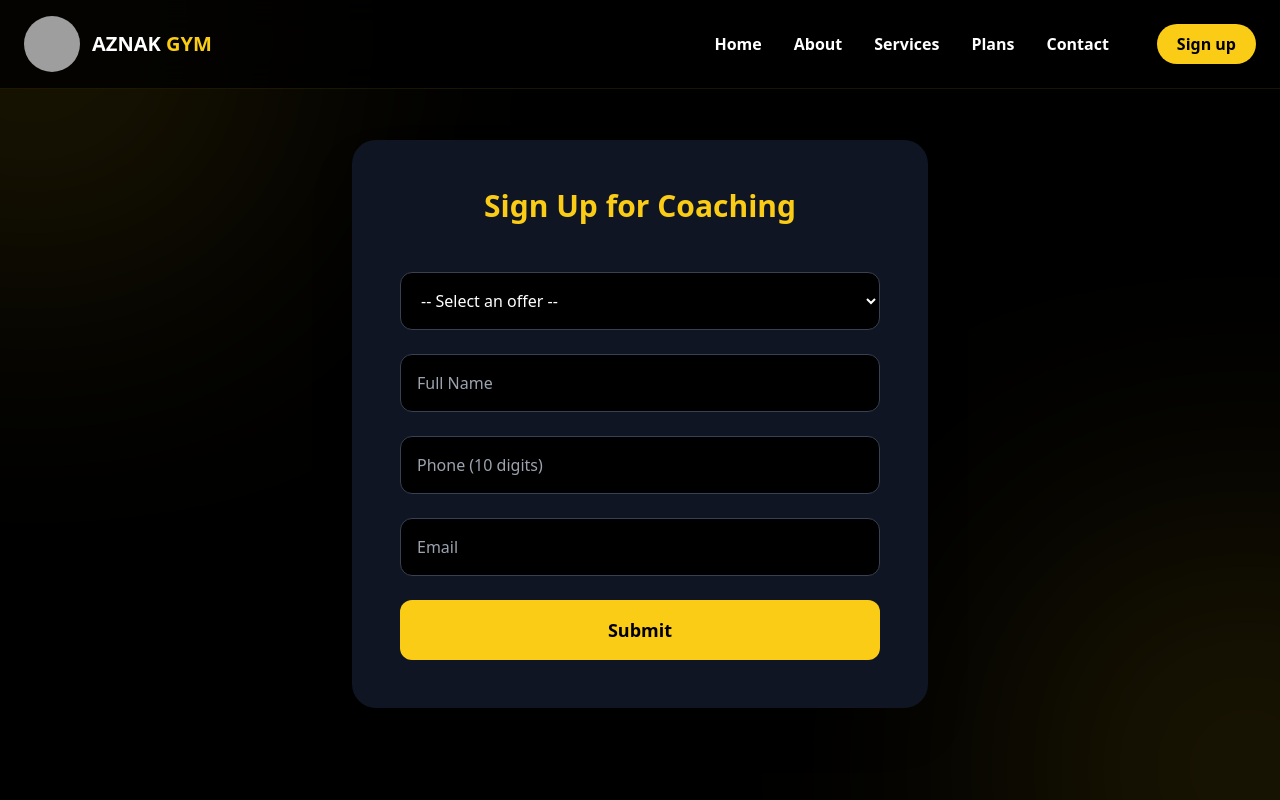
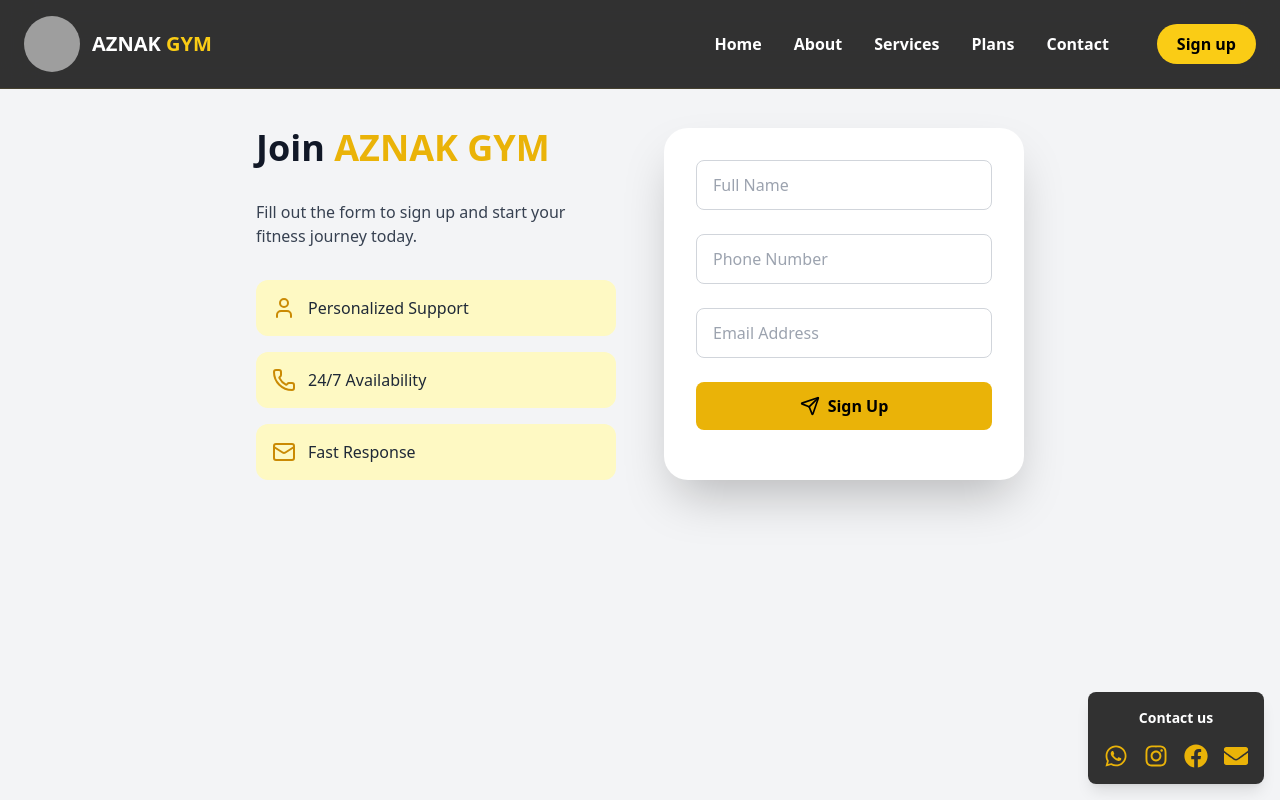
Before and after one commit to aandersonruth2-code/gym-website, a React (Vite) app: page /restricted1 in a window 1280 px wide. Shown: the top 800 px of the page. Built offline with nearby package versions, Linux system fonts and the light colour scheme; grey boxes are pictures that could not be loaded.

Commit message:
Fix  project

```diff
--- a/src/components/Navbar.jsx
+++ b/src/components/Navbar.jsx
@@ -14,7 +14,7 @@ export default function Navbar() {
     { name: "About", route: "/aboutus" },
     { name: "Services", route: "/services" },
     { name: "Plans", id: "pricing" },
-    { name: "Contact", id: "contact" },
+    { name: "Contact", route: "/Restricted1" },
   ];
 
   const handleClick = (item) => {
--- a/src/components/Pricing.jsx
+++ b/src/components/Pricing.jsx
@@ -1,45 +1,14 @@
 import { motion } from "framer-motion";
-
-const plans = [
-  {
-    title: "1 Month",
-    price: "250 MAD",
-    note: "Flexible & Short Term",
-    features: [
-      "Full Gym Access",
-      "Men / Women Schedule",
-      "Locker Room",
-      "Basic Support",
-    ],
-  },
-  {
-    title: "1 Year",
-    price: "2200 MAD",
-    note: "Maximum Results",
-    popular: true,
-    features: [
-      "Unlimited Gym Access",
-      "Men / Women Schedule",
-      "Locker Room",
-      "Personal Coach Guidance",
-      "Nutrition Advice",
-    ],
-  },
-  {
-    title: "6 Months",
-    price: "1200 MAD",
-    note: "Best Value",
-    features: [
-      "Unlimited Gym Access",
-      "Men / Women Schedule",
-      "Locker Room",
-      "Coach Assistance",
-      "Free Fitness Assessment",
-    ],
-  },
-];
+import { pricingData } from "../data/pricingdata";
+import { useNavigate } from "react-router-dom";
 
 export default function Pricing() {
+  const navigate = useNavigate();
+
+  const handleSignup = (planTitle) => {
+    navigate(`/restricted1?offer=${encodeURIComponent(planTitle)}`);
+  };
+
   return (
     <section id="pricing" className="bg-black text-white py-24 px-6 overflow-hidden">
       <div className="max-w-7xl mx-auto">
@@ -53,20 +22,22 @@ export default function Pricing() {
           className="text-center mb-16"
         >
           <h4 className="text-yellow-400 uppercase tracking-widest font-semibold mb-3">
-            Membership Plans
+            {pricingData.title.small}
           </h4>
+
           <h2 className="text-4xl md:text-5xl font-extrabold">
             Choose Your <span className="text-yellow-400">Duration</span>
           </h2>
+
           <p className="text-gray-400 mt-4 max-w-xl mx-auto">
-            Simple and transparent pricing with no hidden fees.
+            {pricingData.title.description}
           </p>
         </motion.div>
 
         {/* PRICING CARDS */}
         <div className="grid grid-cols-1 md:grid-cols-3 gap-10">
 
-          {plans.map((plan, index) => (
+          {pricingData.plans.map((plan, index) => (
             <motion.div
               key={index}
               initial={{ opacity: 0, y: 40 }}
@@ -77,7 +48,7 @@ export default function Pricing() {
                 ${plan.popular ? "border-yellow-400" : "border-yellow-400/20"}
               `}
             >
-              {/* POPULAR BADGE */}
+              {/* MOST POPULAR */}
               {plan.popular && (
                 <span className="absolute -top-4 left-1/2 -translate-x-1/2 bg-yellow-400 text-black text-sm font-semibold px-4 py-1 rounded-full">
                   Most Popular
@@ -98,7 +69,7 @@ export default function Pricing() {
                 </span>
               </div>
 
-              <ul className="space-y-3 text-gray-400 text-sm">
+              <ul className="space-y-3 text-gray-400 text-sm mb-8">
                 {plan.features.map((feature, i) => (
                   <li key={i} className="flex items-center gap-2">
                     <span className="text-yellow-400">✔</span>
@@ -106,11 +77,26 @@ export default function Pricing() {
                   </li>
                 ))}
               </ul>
+
+              {/* SIGN UP BUTTON */}
+              <motion.button
+                whileHover={{ scale: 1.05 }}
+                whileTap={{ scale: 0.95 }}
+                onClick={() => handleSignup(plan.title)}
+                className={`w-full py-3 rounded-xl font-extrabold transition
+                  ${
+                    plan.popular
+                      ? "bg-yellow-400 text-black hover:bg-yellow-300"
+                      : "border border-yellow-400 text-yellow-400 hover:bg-yellow-400 hover:text-black"
+                  }
+                `}
+              >
+                Sign Up
+              </motion.button>
             </motion.div>
           ))}
 
         </div>
-
       </div>
     </section>
   );
--- /dev/null
+++ b/src/data/pricingdata.js
@@ -0,0 +1,49 @@
+export const pricingData = {
+    title: {
+      small: "Membership Plans",
+      main: "Choose Your Duration",
+      description:
+        "Simple and transparent pricing with no hidden fees.",
+    },
+
+    plans: [
+      {
+        title: "1 Month",
+        price: "250 MAD",
+        note: "Flexible & Short Term",
+        features: [
+          "Full Gym Access",
+          "Men / Women Schedule",
+          "Locker Room",
+          "Basic Support",
+        ],
+      },
+
+      {
+        title: "1 Year",
+        price: "2200 MAD",
+        note: "Maximum Results",
+        popular: true,
+        features: [
+          "Unlimited Gym Access",
+          "Men / Women Schedule",
+          "Locker Room",
+          "Personal Coach Guidance",
+          "Nutrition Advice",
+        ],
+      },
+
+      {
+        title: "6 Months",
+        price: "1000 MAD",
+        note: "Best Value",
+        features: [
+          "Unlimited Gym Access",
+          "Men / Women Schedule",
+          "Locker Room",
+          "Coach Assistance",
+          "Free Fitness Assessment",
+        ],
+      },
+    ],
+  };
--- a/src/pages/Restricted1.jsx
+++ b/src/pages/Restricted1.jsx
@@ -1,13 +1,18 @@
 import { useState } from "react";
-import { motion } from "framer-motion";
+import { Send, User, Mail, Phone } from "lucide-react";
+import Contact from "../components/Contact";
+import { useEffect } from "react"; // <-- added
 
 export default function Restricted1() {
+  useEffect(() => {
+    window.scrollTo(0, 0);
+  }, []);
   const [formData, setFormData] = useState({
     name: "",
     phone: "",
     email: "",
-    offer: "",
   });
+
   const [loading, setLoading] = useState(false);
   const [message, setMessage] = useState("");
   const [success, setSuccess] = useState(false);
@@ -26,15 +31,11 @@ export default function Restricted1() {
     const emailRegex = /^[^\s@]+@[^\s@]+\.[^\s@]+$/;
 
     if (!phoneRegex.test(formData.phone)) {
-      setMessage("❌ Phone must have exactly 10 digits");
+      setMessage("❌ Phone number must have exactly 10 digits");
       return false;
     }
     if (!emailRegex.test(formData.email)) {
       setMessage("❌ Invalid email");
-      return false;
-    }
-    if (!formData.offer) {
-      setMessage("❌ Please select an offer");
       return false;
     }
     return true;
@@ -47,8 +48,10 @@ export default function Restricted1() {
     if (!validateForm()) return;
 
     setLoading(true);
+
     try {
       const dataWithDate = { ...formData, submittedAt: new Date().toISOString() };
+
       await fetch(
         "https://script.google.com/macros/s/AKfycbyHfDFejG9MOxl9dg91zXvU3QeAAlgDpmX2ucgo9NX_ULSKbXnmUY86sePs_1js7421/exec",
         {
@@ -61,104 +64,108 @@ export default function Restricted1() {
 
       setSuccess(true);
       setMessage("✔ Your request has been submitted successfully!");
-      setFormData({ name: "", phone: "", email: "", offer: "" });
+      setFormData({ name: "", phone: "", email: "" });
 
       setTimeout(() => {
         window.location.href = "/";
       }, 3000);
     } catch (error) {
       console.error(error);
-      setMessage("❌ An error occurred. Please try again.");
+      setMessage("❌ Something went wrong. Try again.");
     }
+
     setLoading(false);
   };
 
   return (
-    <div className="min-h-screen bg-black text-white flex items-center justify-center px-6 md:px-12 pt-32 pb-20 relative overflow-hidden">
+    <div className="min-h-screen bg-gray-100 flex items-start justify-center pt-32 px-4">
+      <div className="max-w-3xl w-full grid md:grid-cols-2 gap-12">
+        {/* LEFT INFO */}
+        <div className="space-y-8">
+          <h2 className="text-4xl font-extrabold text-gray-900">
+            Join <span className="text-yellow-500">AZNAK GYM</span>
+          </h2>
+          <p className="text-gray-700">
+            Fill out the form to sign up and start your fitness journey today.
+          </p>
 
-      {/* Ambient yellow glow */}
-      <div className="absolute -top-40 -left-40 w-96 h-96 bg-yellow-400/20 blur-[140px] rounded-full" />
-      <div className="absolute -bottom-40 -right-40 w-96 h-96 bg-yellow-400/20 blur-[140px] rounded-full" />
+          <div className="space-y-4">
+            <div className="flex items-center gap-3 bg-yellow-100 p-4 rounded-xl">
+              <User className="w-6 h-6 text-yellow-600" />
+              <span className="text-gray-800 font-medium">Personalized Support</span>
+            </div>
+            <div className="flex items-center gap-3 bg-yellow-100 p-4 rounded-xl">
+              <Phone className="w-6 h-6 text-yellow-600" />
+              <span className="text-gray-800 font-medium">24/7 Availability</span>
+            </div>
+            <div className="flex items-center gap-3 bg-yellow-100 p-4 rounded-xl">
+              <Mail className="w-6 h-6 text-yellow-600" />
+              <span className="text-gray-800 font-medium">Fast Response</span>
+            </div>
+          </div>
+        </div>
 
-      <motion.form
-        onSubmit={handleSubmit}
-        initial={{ opacity: 0, y: -20 }}
-        animate={{ opacity: 1, y: 0 }}
-        transition={{ duration: 0.6 }}
-        className="relative z-10 w-full max-w-xl bg-gray-900 bg-opacity-90 p-10 md:p-12 rounded-3xl shadow-2xl space-y-6"
-      >
-
+        {/* RIGHT FORM */}
+        <div className="bg-white p-8 rounded-3xl shadow-2xl">
           {success && (
-          <motion.div
-            initial={{ scale: 0 }}
-            animate={{ scale: 1 }}
-            transition={{ duration: 0.5 }}
-            className="bg-yellow-400 text-black p-4 rounded-lg text-center font-bold mb-4 shadow-lg"
-          >
-            ✔ Form submitted successfully!<br />
-            Redirecting to homepage...
-          </motion.div>
+            <div className="bg-green-100 text-green-900 p-4 rounded-lg mb-6 text-center font-semibold">
+              {message} Redirecting...
+            </div>
           )}
 
-        <h2 className="text-2xl md:text-3xl font-extrabold text-yellow-400 text-center mb-6">
-          Sign Up for Coaching
-        </h2>
+          {!success && message && (
+            <div className="bg-red-100 text-red-900 p-4 rounded-lg mb-6 text-center font-semibold">
+              {message}
+            </div>
+          )}
 
-        <select
-          name="offer"
-          value={formData.offer}
-          onChange={handleChange}
-          className="w-full p-4 rounded-xl bg-black border border-gray-700 focus:border-yellow-400 outline-none text-white shadow-inner"
-          required
-        >
-          <option value="">-- Select an offer --</option>
-          <option value="Basic Coaching">Basic Coaching</option>
-          <option value="Advanced Coaching">Advanced Coaching</option>
-          <option value="Full Transformation">Full Transformation</option>
-        </select>
-
+          <form onSubmit={handleSubmit} className="space-y-6">
+            <div className="relative">
               <input
                 type="text"
                 name="name"
                 placeholder="Full Name"
                 value={formData.name}
                 onChange={handleChange}
-          className="w-full p-4 rounded-xl bg-black border border-gray-700 focus:border-yellow-400 outline-none text-white shadow-inner"
                 required
+                className="w-full border border-gray-300 rounded-lg px-4 py-3 focus:ring-2 focus:ring-yellow-500 outline-none"
               />
+            </div>
+            <div className="relative">
               <input
                 type="tel"
                 name="phone"
-          placeholder="Phone (10 digits)"
+                placeholder="Phone Number"
                 value={formData.phone}
                 onChange={handleChange}
-          className="w-full p-4 rounded-xl bg-black border border-gray-700 focus:border-yellow-400 outline-none text-white shadow-inner"
                 required
+                className="w-full border border-gray-300 rounded-lg px-4 py-3 focus:ring-2 focus:ring-yellow-500 outline-none"
               />
+            </div>
+            <div className="relative">
               <input
                 type="email"
                 name="email"
-          placeholder="Email"
+                placeholder="Email Address"
                 value={formData.email}
                 onChange={handleChange}
-          className="w-full p-4 rounded-xl bg-black border border-gray-700 focus:border-yellow-400 outline-none text-white shadow-inner"
                 required
+                className="w-full border border-gray-300 rounded-lg px-4 py-3 focus:ring-2 focus:ring-yellow-500 outline-none"
               />
+            </div>
 
             <button
               type="submit"
               disabled={loading}
-          className="w-full bg-yellow-400 text-black font-bold py-4 rounded-xl hover:bg-yellow-500 transition text-lg"
+              className="w-full bg-yellow-500 hover:bg-yellow-600 text-black font-bold py-3 rounded-lg flex items-center justify-center gap-2 transition"
             >
-          {loading ? "Submitting..." : "Submit"}
+              <Send className="w-5 h-5" />
+              {loading ? "Submitting..." : "Sign Up"}
             </button>
-
-        {message && !success && (
-          <p className="mt-2 text-center font-medium text-red-500">{message}</p>
-        )}
-      </motion.form>
+          </form>
         </div>
-
-
+      </div>
+      <Contact />
+    </div>
   );
 }
--- a/src/pages/Services.jsx
+++ b/src/pages/Services.jsx
@@ -1,4 +1,6 @@
 import { motion } from "framer-motion";
+import Contact from "../components/Contact";
+import { useEffect } from "react"; // <-- added
 import {
   Dumbbell,
   Users,
@@ -10,6 +12,9 @@ import {
 } from "lucide-react";
 
 export default function Services() {
+  useEffect(() => {
+    window.scrollTo(0, 0);
+  }, []);
   const services = [
     {
       icon: Dumbbell,
@@ -217,6 +222,7 @@ export default function Services() {
           </div>
         </motion.div>
       </section>
+      <Contact />
     </div>
   );
 }
```
Also changed, not shown: src/components/Coaches.jsx (+11 -33 lines), src/components/Opentime.jsx (+31 -35 lines), src/data/coachesData.js (added, +34 -0 lines), src/data/opentimedata.js (added, +29 -0 lines), src/pages/Aboutus.jsx (+6 -1 lines). Lines whose indentation alone changed are shown as unchanged.
